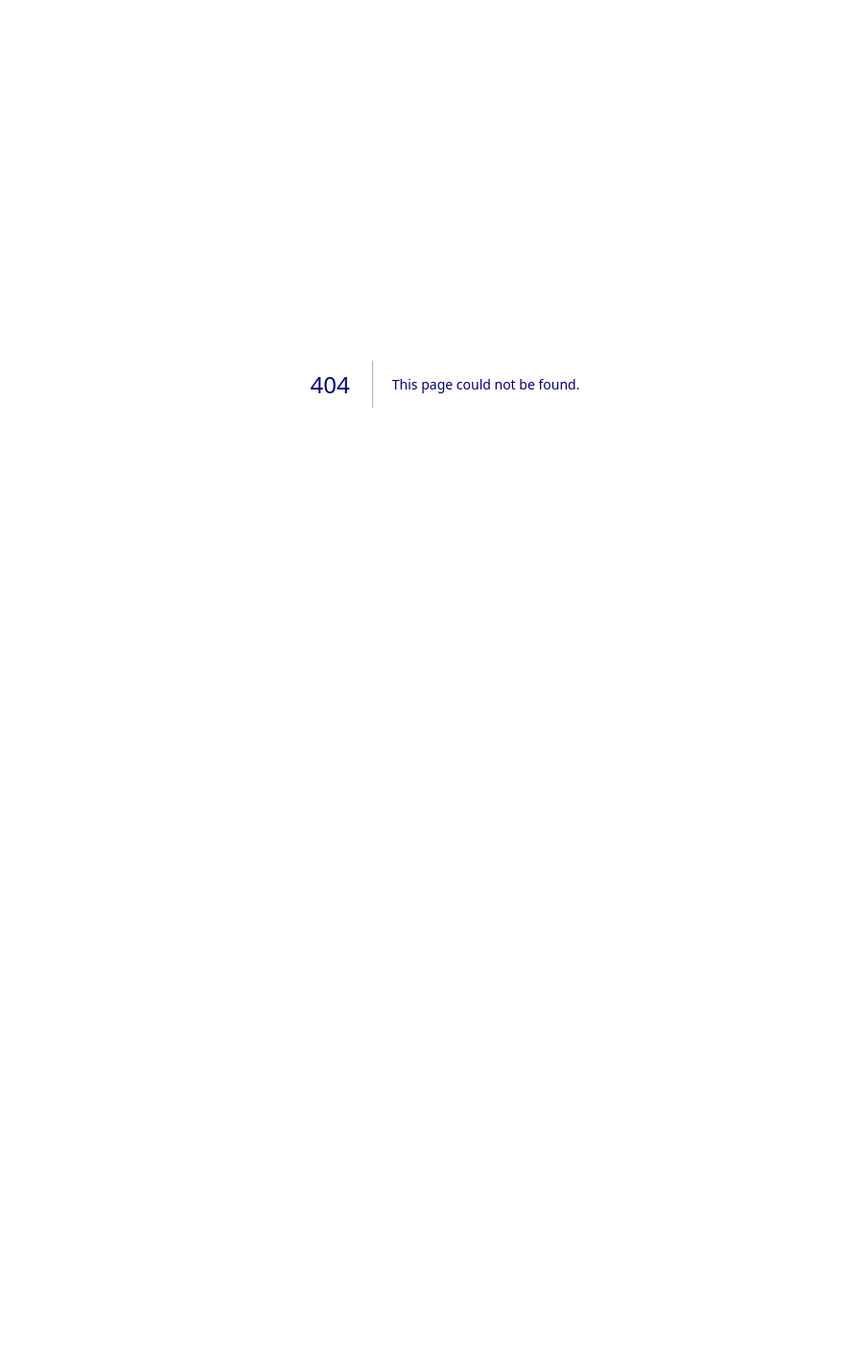
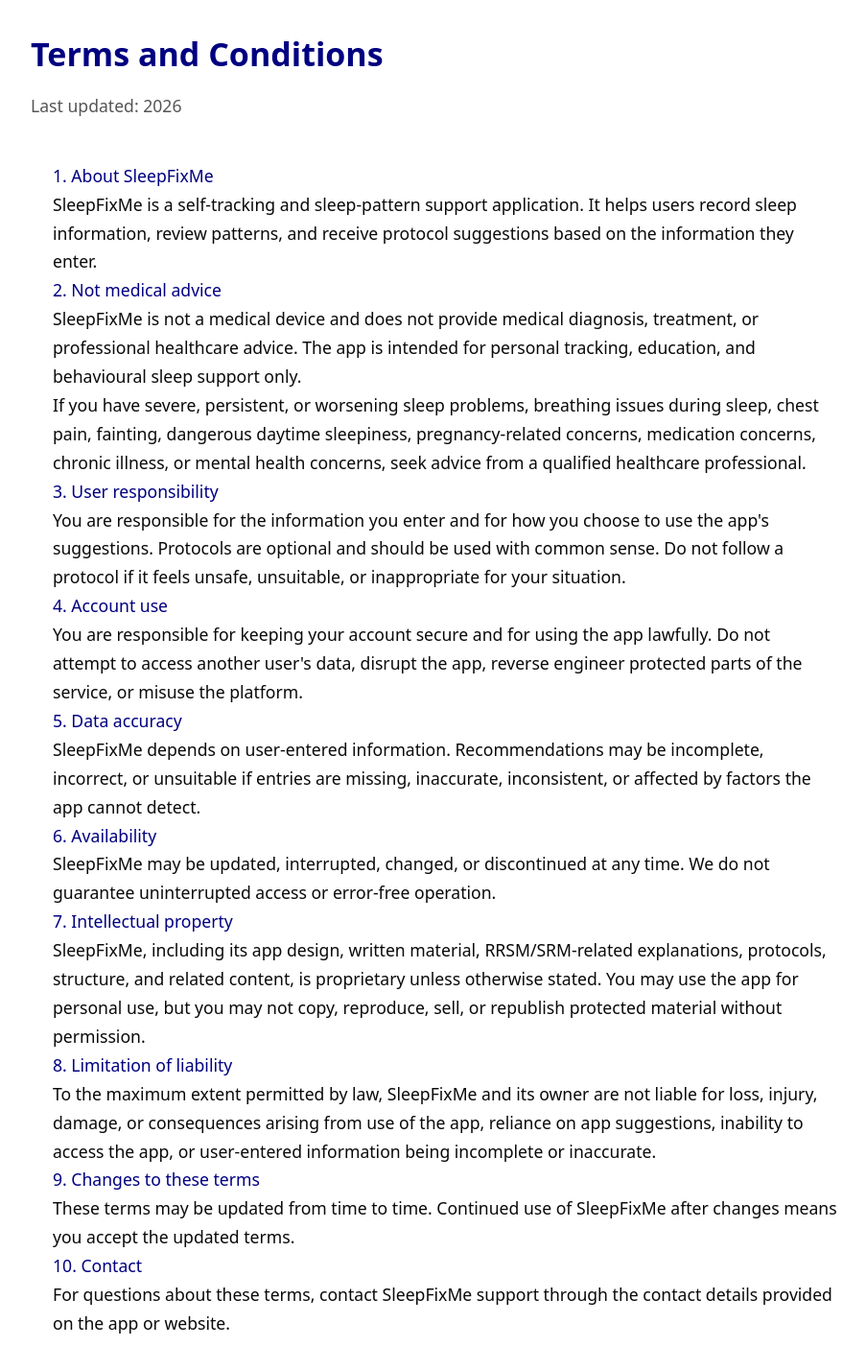
Before and after one commit to jlnalexander5-sudo/sleepfix-app, a Next.js app: page /terms in a window 1280 px wide. Before the commit this address had no page. Shown: the top 1428 px of the page at 96% size, without its empty margins (176-1079 px from the left). Before the commit the page ends 800 px from the top, so only its background shows below. Built offline with nearby package versions, Linux system fonts and the light colour scheme.

Commit message:
Create page.tsx

```diff
--- /dev/null
+++ b/app/terms/page.tsx
@@ -0,0 +1,84 @@
+"use client";
+
+import React from "react";
+
+export default function TermsPage() {
+  return (
+    <main style={{ maxWidth: 900, margin: "0 auto", padding: "28px 18px", lineHeight: 1.7 }}>
+      <h1 style={{ fontSize: 34, fontWeight: 800, color: "var(--sf-brand)", marginBottom: 10 }}>
+        Terms and Conditions
+      </h1>
+
+      <p style={{ color: "#555" }}>Last updated: 2026</p>
+
+      <section className="sf-card" style={{ padding: 22, marginTop: 20 }}>
+        <h2>1. About SleepFixMe</h2>
+        <p>
+          SleepFixMe is a self-tracking and sleep-pattern support application. It helps users record sleep information,
+          review patterns, and receive protocol suggestions based on the information they enter.
+        </p>
+
+        <h2>2. Not medical advice</h2>
+        <p>
+          SleepFixMe is not a medical device and does not provide medical diagnosis, treatment, or professional healthcare
+          advice. The app is intended for personal tracking, education, and behavioural sleep support only.
+        </p>
+        <p>
+          If you have severe, persistent, or worsening sleep problems, breathing issues during sleep, chest pain, fainting,
+          dangerous daytime sleepiness, pregnancy-related concerns, medication concerns, chronic illness, or mental health
+          concerns, seek advice from a qualified healthcare professional.
+        </p>
+
+        <h2>3. User responsibility</h2>
+        <p>
+          You are responsible for the information you enter and for how you choose to use the app&apos;s suggestions.
+          Protocols are optional and should be used with common sense. Do not follow a protocol if it feels unsafe,
+          unsuitable, or inappropriate for your situation.
+        </p>
+
+        <h2>4. Account use</h2>
+        <p>
+          You are responsible for keeping your account secure and for using the app lawfully. Do not attempt to access
+          another user&apos;s data, disrupt the app, reverse engineer protected parts of the service, or misuse the platform.
+        </p>
+
+        <h2>5. Data accuracy</h2>
+        <p>
+          SleepFixMe depends on user-entered information. Recommendations may be incomplete, incorrect, or unsuitable if
+          entries are missing, inaccurate, inconsistent, or affected by factors the app cannot detect.
+        </p>
+
+        <h2>6. Availability</h2>
+        <p>
+          SleepFixMe may be updated, interrupted, changed, or discontinued at any time. We do not guarantee uninterrupted
+          access or error-free operation.
+        </p>
+
+        <h2>7. Intellectual property</h2>
+        <p>
+          SleepFixMe, including its app design, written material, RRSM/SRM-related explanations, protocols, structure,
+          and related content, is proprietary unless otherwise stated. You may use the app for personal use, but you may
+          not copy, reproduce, sell, or republish protected material without permission.
+        </p>
+
+        <h2>8. Limitation of liability</h2>
+        <p>
+          To the maximum extent permitted by law, SleepFixMe and its owner are not liable for loss, injury, damage, or
+          consequences arising from use of the app, reliance on app suggestions, inability to access the app, or user-entered
+          information being incomplete or inaccurate.
+        </p>
+
+        <h2>9. Changes to these terms</h2>
+        <p>
+          These terms may be updated from time to time. Continued use of SleepFixMe after changes means you accept the
+          updated terms.
+        </p>
+
+        <h2>10. Contact</h2>
+        <p>
+          For questions about these terms, contact SleepFixMe support through the contact details provided on the app or website.
+        </p>
+      </section>
+    </main>
+  );
+}
```
